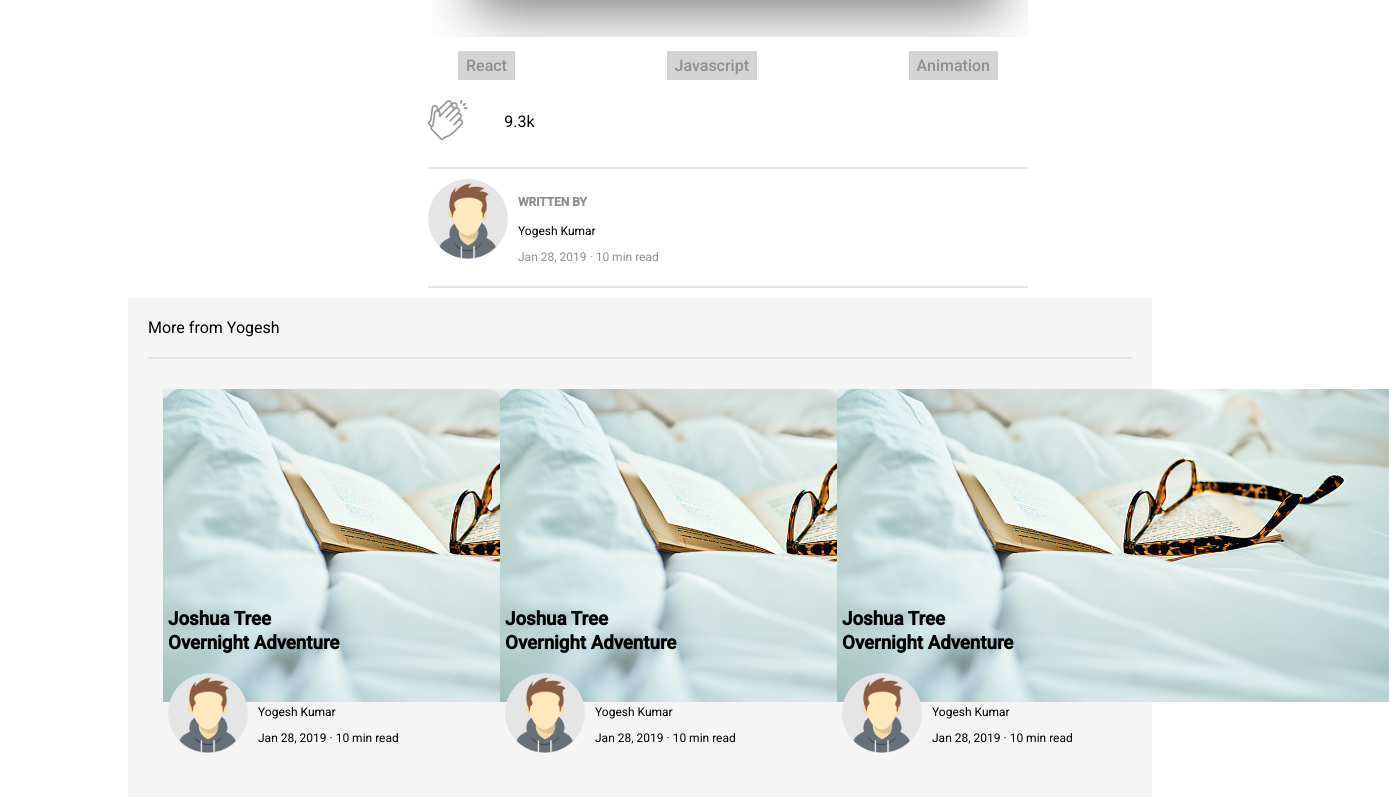
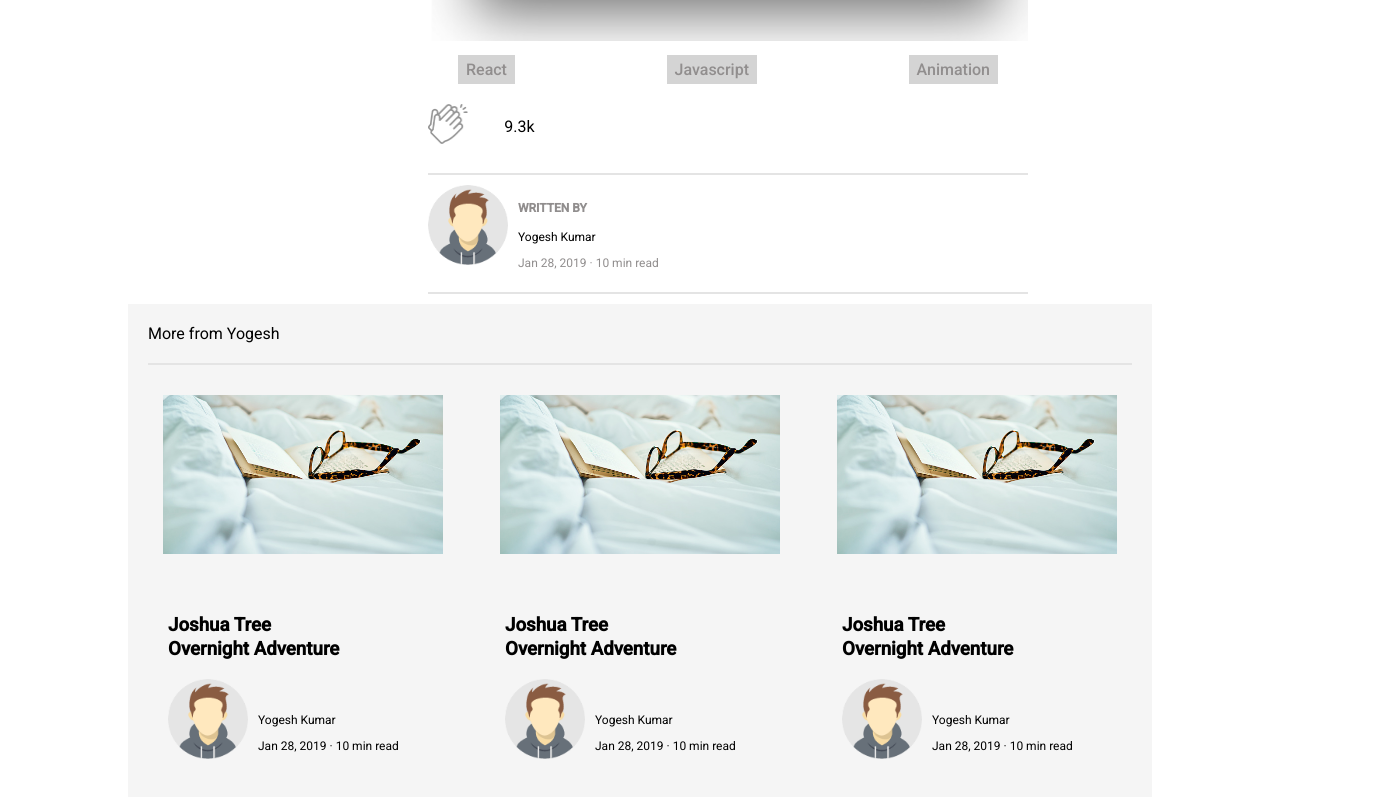
Before and after one commit to yogeskumar/reactblogapp, a React (Create React App) app: page /article in a window 1280 px wide. Shown: the part 1467-2264 px from the top of the page, 1389 px wide, since content can reach past the window. Built offline with nearby package versions, Linux system fonts and the light colour scheme.

Commit message:
more changes4

```diff
--- a/src/components/CardsInArticle/CardInArticle.css
+++ b/src/components/CardsInArticle/CardInArticle.css
@@ -9,6 +9,7 @@
   min-width: 280px;
   width: 30%;
   margin-top: 10px;
+  margin-bottom: 10px;
 }
 
 h2 {
@@ -48,9 +49,13 @@ hr {
 .author-pic-name {
   display: flex;
   flex-direction: row;
+  margin-top: 0px;
 }
 
 .name {
   margin: auto 0 0 10px;
   font-size: 12px;
 }
+img {
+  margin-bottom: 2px;
+}
--- a/src/components/Home/Home.css
+++ b/src/components/Home/Home.css
@@ -31,6 +31,16 @@ body {
   grid-area: a;
   border-radius: 10px;
   position: relative;
+  background-size: cover;
+}
+img {
+  width: 100%;
+}
+.big-image img {
+  width: 100%;
+  background-size: cover;
+  margin: auto;
+  height: 100%;
 }
 
 .text-on-big-img {
--- a/src/components/Home/Home.js
+++ b/src/components/Home/Home.js
@@ -17,13 +17,13 @@ function Home() {
                     </div>
                 </div>
                 <div class="img1">
-                        <img src={MainImage} alt="" /><div className="text-on-small-img">
+                        <img style={{"width":"100%", "backgroundSize":"cover"}} src={MainImage} alt="" /><div className="text-on-small-img">
                         <h3>The Sound cloud</h3>
                         <h3>You loved is doomed</h3>
                         <div><span>Travel</span><span> </span><span  style={{"color":"rgb(185, 183, 183)"}}>/</span><span> </span><span  style={{"color":"rgb(185, 183, 183)"}}>August 21 2017</span></div>
                     </div></div>
                 <div class="img2">
-                        <img src={MainImage} alt="" /><div className="text-on-small-img">
+                        <img style={{"width":"100%", "backgroundSize":"cover"}} src={MainImage} alt="" /><div className="text-on-small-img">
                         <h3>The Sound cloud</h3>
                         <h3>You loved is doomed</h3>
                         <div><span>Travel</span><span> </span><span  style={{"color":"rgb(185, 183, 183)"}}>/</span><span> </span><span  style={{"color":"rgb(185, 183, 183)"}}>August 21 2017</span></div>
```
